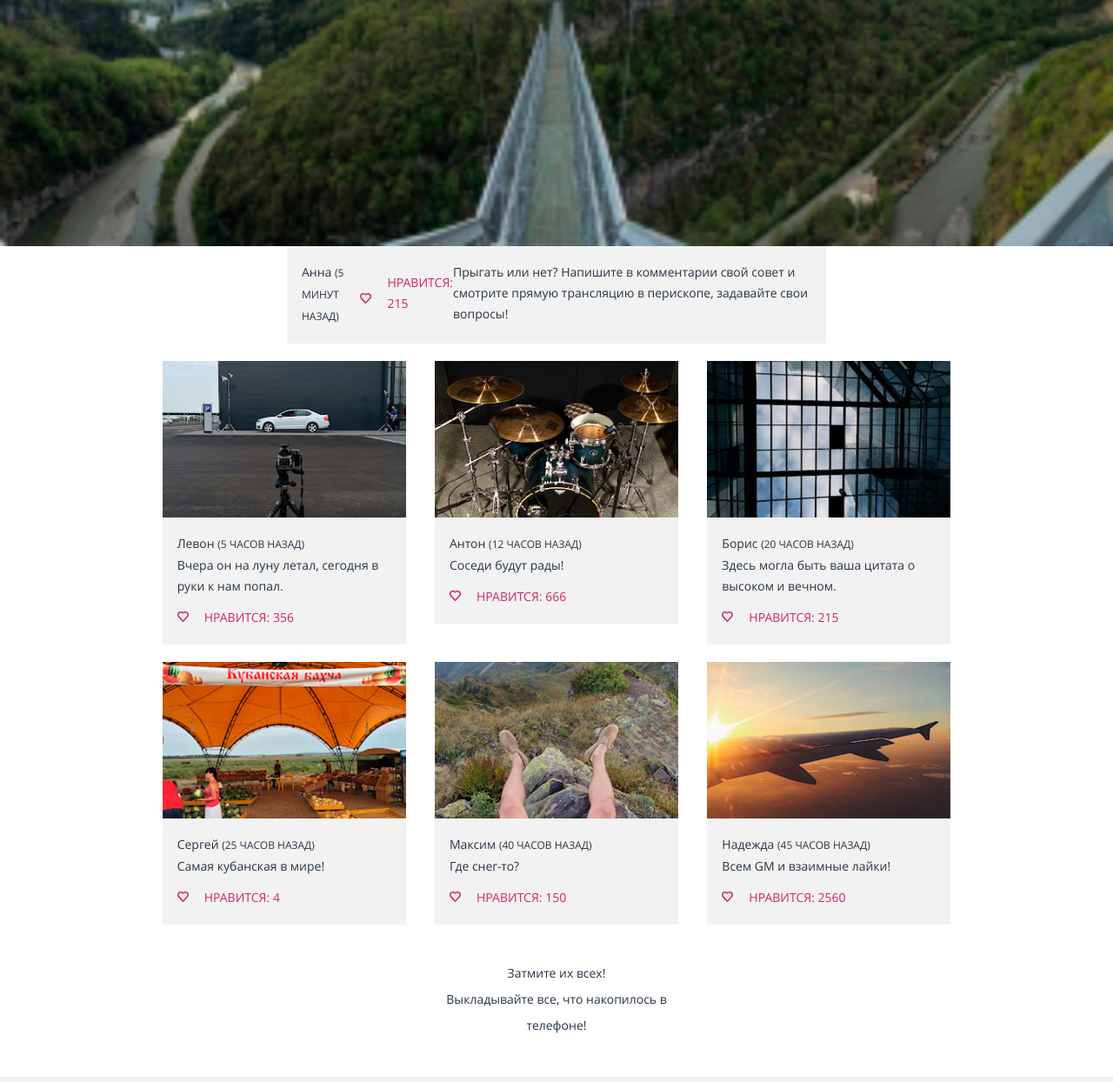
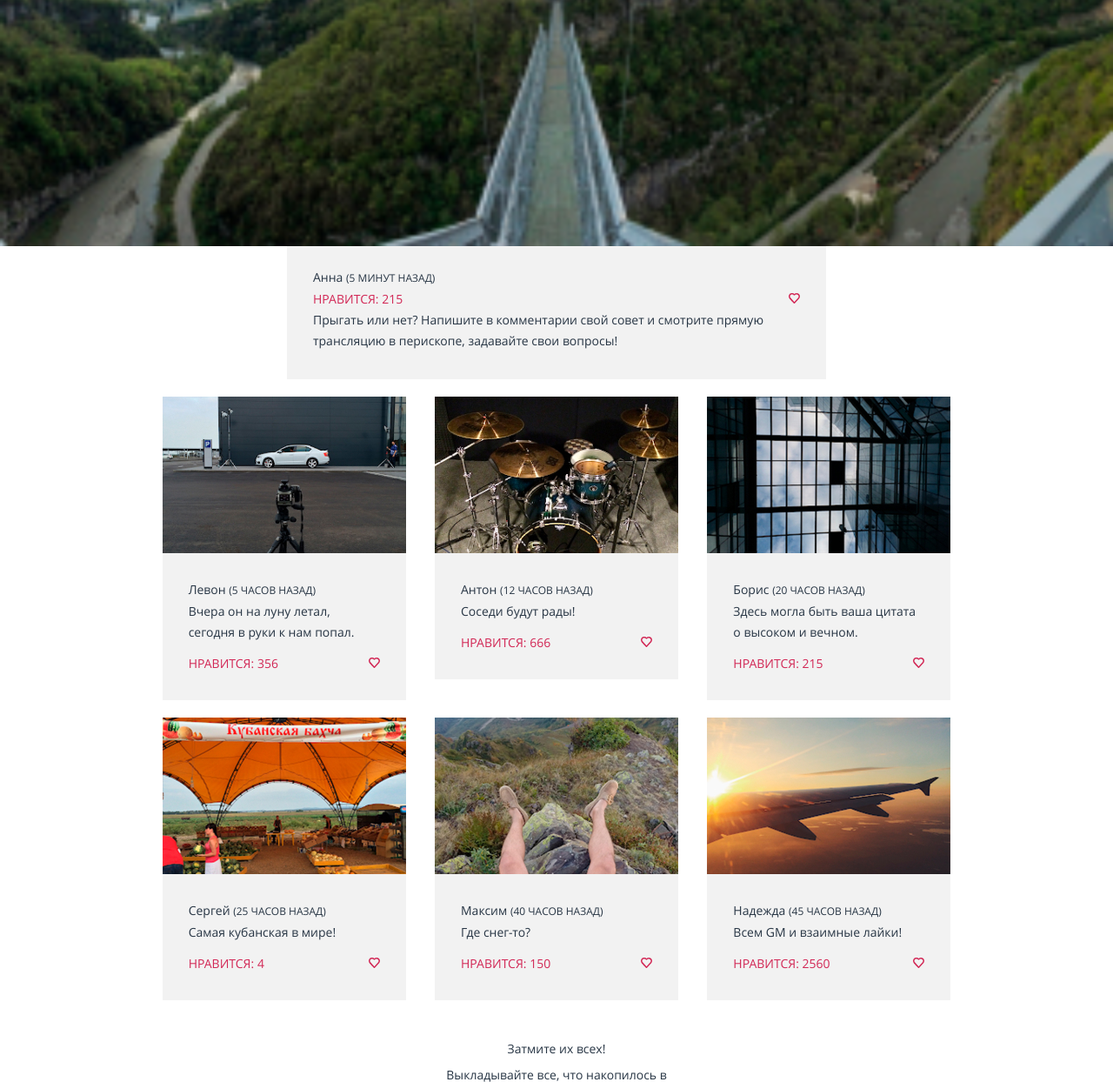
Before and after one commit to asbelous/484251-pink-24, a website: page source/catalog.html in a window 1280 px wide. Shown: the part 1063-2307 px from the top of the page at 87% size. Drawn offline with nearby package versions, Linux system fonts and the light colour scheme; files that its build step writes are made by us from their sources.

Commit message:
Стилизует Лайки планшетной версии Каталога

```diff
--- a/source/catalog.html
+++ b/source/catalog.html
@@ -204,7 +204,7 @@
             <p class="upload__text">Затмите их всех! <br>Выкладывайте все, что накопилось в телефоне!</p>
           </div>
           <img class="upload__photo" src="img/photo-7-tablet.jpg" width="280" height="374" alt="Фото для редактирования">
-          <div class="upload__editor">
+          <div class="upload__editor upload__editor--mobile">
             <div class="upload__editor-buttons">
               <button class="upload__editor-tool upload__editor-tool--active">
                 <svg width="44" height="44" viewBox="0 0 44 44" fill="none" xmlns="http://www.w3.org/2000/svg">
--- a/source/less/blocks/catalog.less
+++ b/source/less/blocks/catalog.less
@@ -121,20 +121,55 @@
     }
   }
 
+  .catalog__info {
+    padding: 30px;
+  }
+
+  .catalog__like {
+    display: flex;
+    justify-content: space-between;
+    width: 100%;
+
+    p {
+      order: 1;
+    }
+
+    .catalog__heart {
+      order: 2;
+      margin-right: 0;
+    }
+  }
+
   .catalog__info--panorama {
     display: flex;
+    justify-content: space-between;
+    flex-wrap: wrap;
     width: 620px;
+    padding: 24px 30px 32px 30px;
 
     .catalog__name {
       order: 1;
+      align-self: flex-end;
     }
 
     .catalog__like {
       order: 2;
+      margin: 0;
+    }
+
+    .catalog__like p {
+      order: 1;
+    }
+
+    .catalog__like .catalog__heart {
+      order: 2;
+      margin-right: 0;
+      margin-left: 16px;
     }
 
     .catalog__post {
       order: 3;
+      width: 100%;
     }
   }
 }
```
Also changed, not shown: source/img/heart.svg (deleted).
